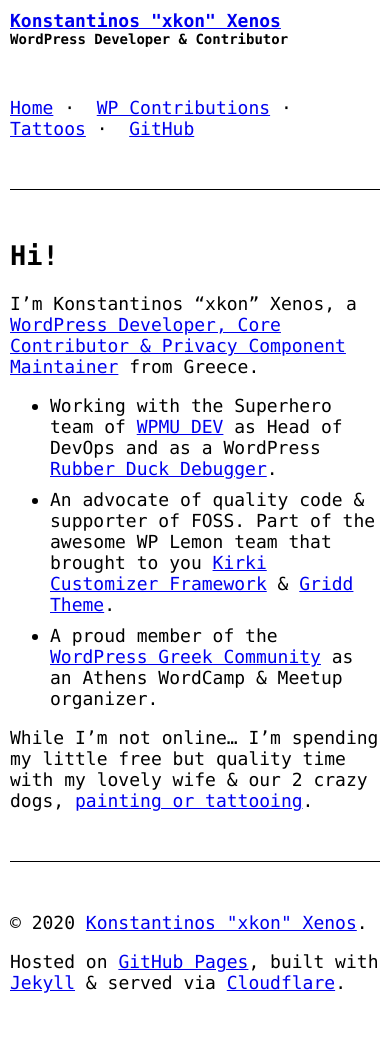
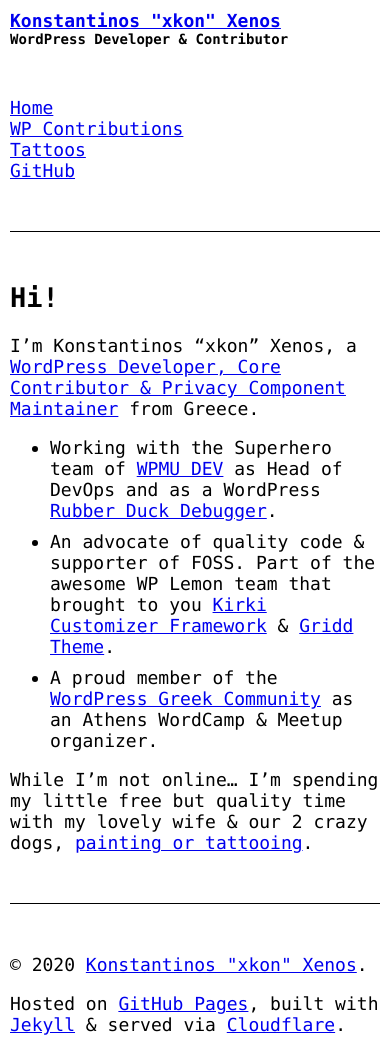
Before and after one commit to mrxkon/mrxkon.github.io, a Jekyll site: the page built from index.md, in a window 390 px wide. Built offline with Jekyll 4.4.1, drawn with Linux system fonts in a browser that asks for light colours; before the commit the page ends 1021 px from its top, so only the background shows below that.

Commit message:
Update header.html

```diff
--- a/_includes/header.html
+++ b/_includes/header.html
@@ -102,6 +102,13 @@
 				.site-description {
 					font-size: 14px;
 				}
+				nav a {
+					display: block;
+				}
+				nav .separator {
+					display: none;
+					visibility: hidden;
+				}
 			}
 		</style>
 	</head>
```
